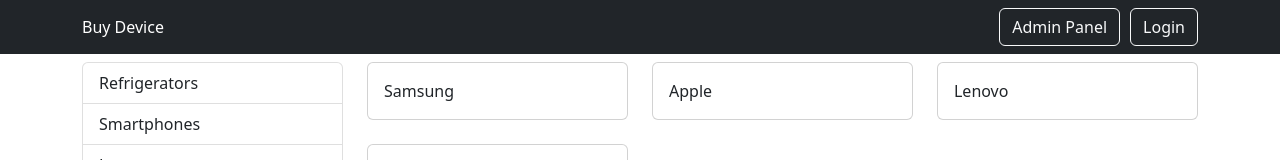
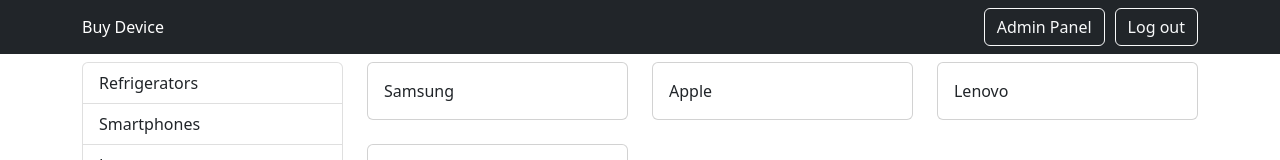
Before and after one commit to Vadymk95/node-guide, a React (Vite) app in the folder client/: page / in a window 1280 px wide. Both pictures are taken after a click on the button "Authorization". Shown: the top 160 px of the page. Built offline with nearby package versions, Linux system fonts and the light colour scheme.

Commit message:
master/client/fix/NavBar/improved routes

```diff
--- a/client/src/components/Navbar.tsx
+++ b/client/src/components/Navbar.tsx
@@ -1,13 +1,20 @@
 import { observer } from 'mobx-react-lite';
 import { FC, useContext } from 'react';
 import { Navbar, Container, Button, Nav } from 'react-bootstrap';
-import { NavLink } from 'react-router-dom';
+import { NavLink, useNavigate } from 'react-router-dom';
 import { Context } from '../main';
 import { EnumRoutes } from '../router/EnumRoutes';
 
 export const NavBar: FC = observer(() => {
+  const navigate = useNavigate();
   const { user } = useContext(Context);
   const handleAuth = () => user.setIsAuth(true);
+  const handleAdminRoute = () => navigate(EnumRoutes.ADMIN_ROUTE);
+  const handleLogout = () => {
+    navigate(EnumRoutes.LOGIN_ROUTE);
+    user.setIsAuth(false);
+  };
+
   return (
     <Navbar bg="dark" variant="dark">
       <Container>
@@ -20,10 +27,16 @@
         <Nav className="ml-auto">
           {user.isAuth ? (
             <>
-              <Button style={{ marginRight: '10px' }} variant="outline-light">
+              <Button
+                onClick={handleAdminRoute}
+                style={{ marginRight: '10px' }}
+                variant="outline-light"
+              >
                 Admin Panel
               </Button>
-              <Button variant="outline-light">Login</Button>
+              <Button onClick={handleLogout} variant="outline-light">
+                Log out
+              </Button>
             </>
           ) : (
             <Button onClick={handleAuth} variant="outline-light">
```
